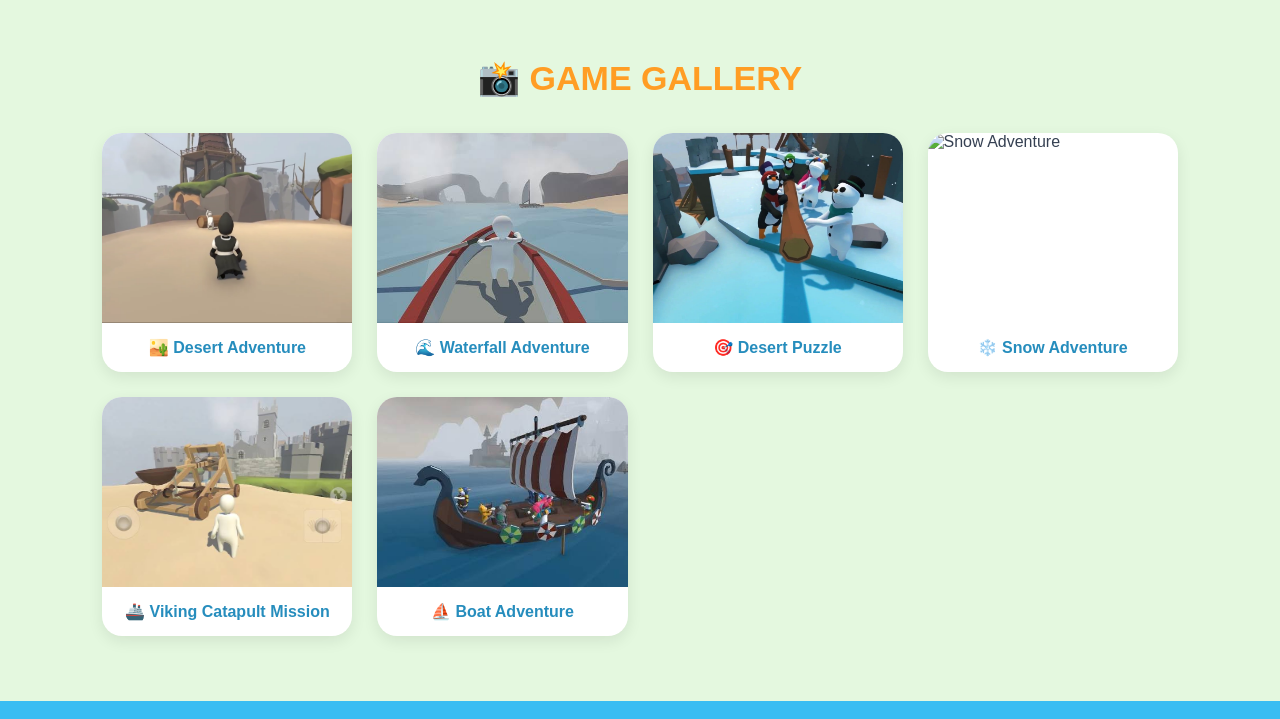
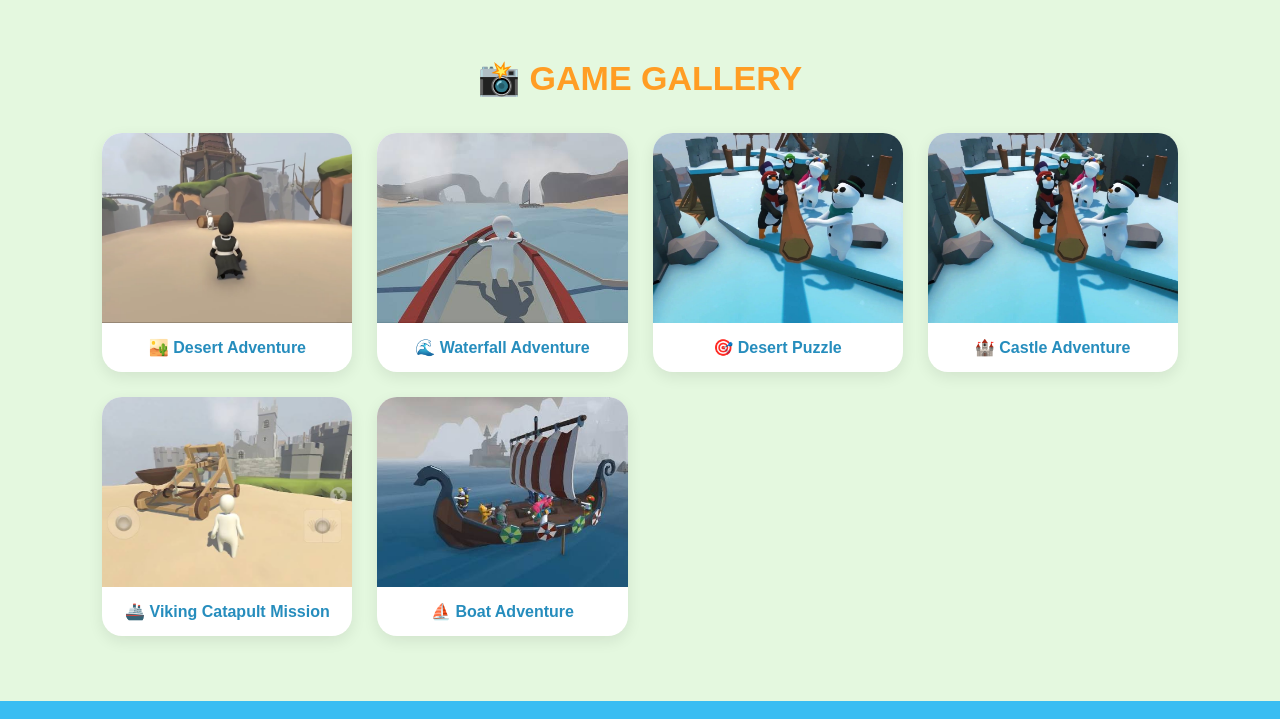
Before and after one commit to pornchanok010-wp/Human-Fall-Flat, a plain HTML site: page index.html in a window 1280 px wide. Shown: the part 1800-2519 px from the top of the page. Drawn offline with Linux system fonts and the light colour scheme.

Commit message:
Update index.html

```diff
--- a/index.html
+++ b/index.html
@@ -424,9 +424,9 @@ footer {
         </div>
 
         <div class="gallery-item">
-            <img src="humanflat1thumb-15901629333.jpg"
+            <img src="humanthumb-1572971321252.jpg"
                  alt="Snow Adventure">
-            <p>❄️ Snow Adventure</p>
+            <p>🏰 Castle Adventure</p>
         </div>
 
         <div class="gallery-item">
```
